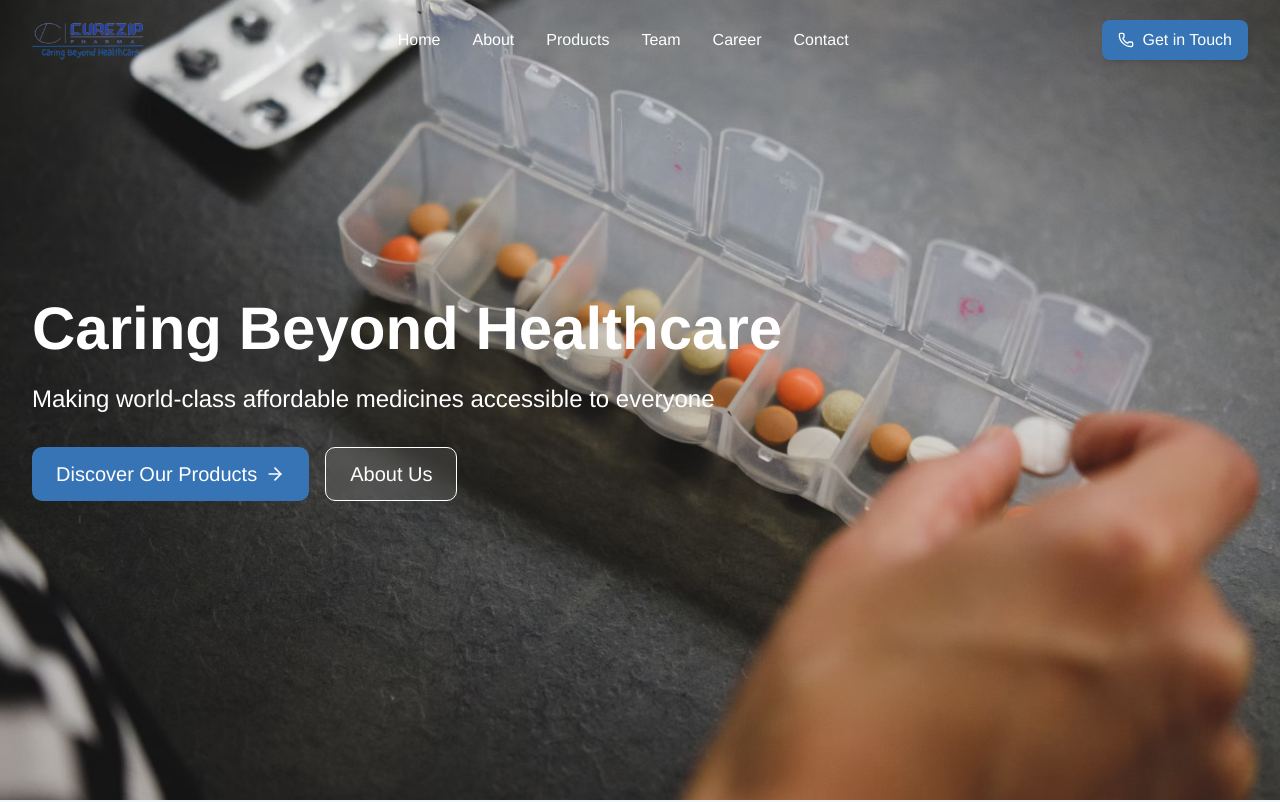
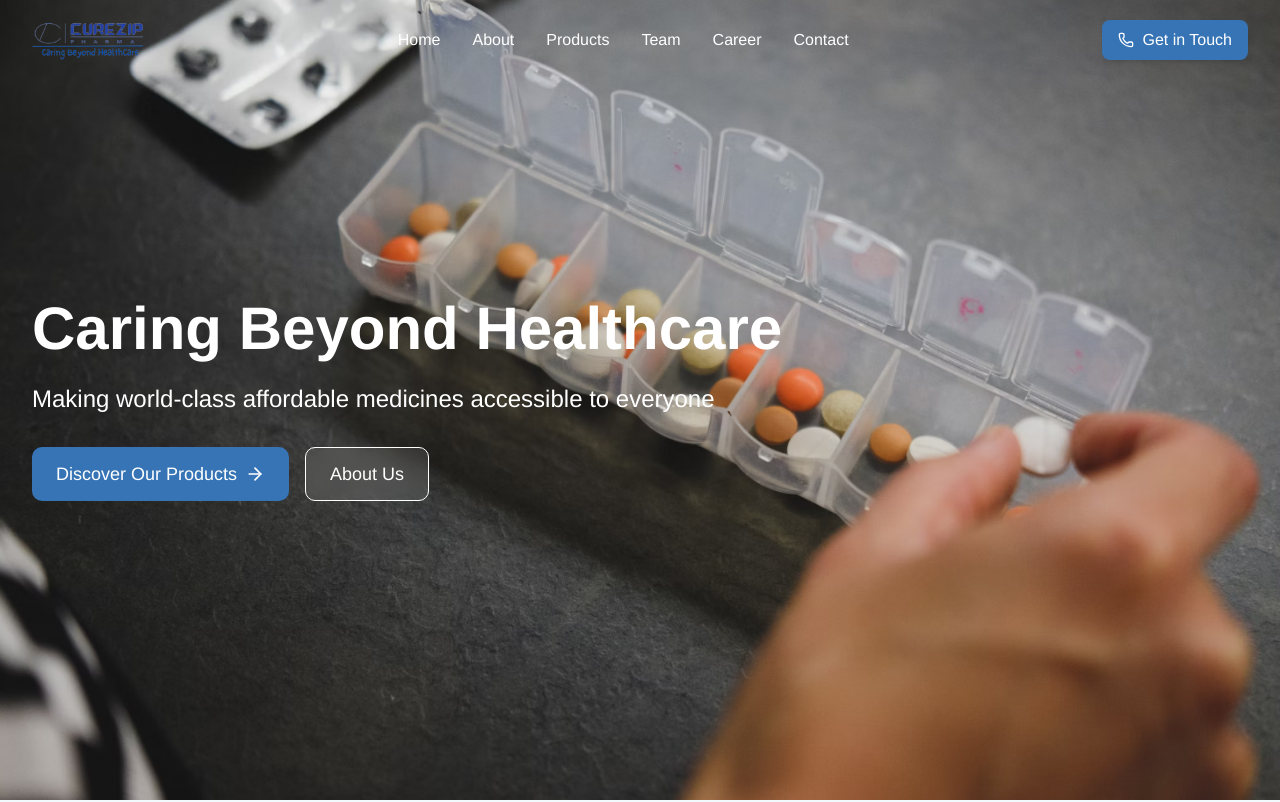
Before and after one commit to prashant7023/curezip, a Next.js app: page / in a window 1280 px wide. Shown: the top 802 px of the page. Built offline with nearby package versions, Linux system fonts and the light colour scheme.

Commit message:
update font size

```diff
--- a/src/app/products/page.jsx
+++ b/src/app/products/page.jsx
@@ -56,7 +56,7 @@ export default function ProductsPage() {
         </div>
 
         <div className="absolute bottom-0 left-0 right-0">
-          <svg xmlns="http://www.w3.org/2000/svg" viewBox="0 0 1440 230" className="text-[#f2f9fd]">
+          <svg xmlns="http://www.w3.org/2000/svg" viewBox="0 0 1440 250" className="text-[#f2f9fd]">
             <path
               fill="currentColor"
               fillOpacity="1"
--- a/src/components/hero-section/home.jsx
+++ b/src/components/hero-section/home.jsx
@@ -195,7 +195,7 @@ export default function Home() {
             >
               <Link
                 href="/products"
-                className=" bg-[#3674B5] text-base lg:text-xl hover:bg-[#266cb6] transition duration-300 cursor-pointer px-6 py-3 rounded-lg text-white flex items-center"
+                className=" bg-[#3674B5] text-base lg:text-lg hover:bg-[#266cb6] transition duration-300 cursor-pointer px-6 py-3 rounded-lg text-white flex items-center"
               >
                 Discover Our Products
                 <ArrowRight className="ml-2 h-5 w-5" />
@@ -203,7 +203,7 @@ export default function Home() {
 
               <Link
                 href="/about"
-                className="text-base lg:text-xl bg-white/10 backdrop-blur-sm text-white border border-white hover:bg-white/20 px-6 py-3 rounded-lg"
+                className="text-base lg:text-lg bg-white/10 backdrop-blur-sm text-white border border-white hover:bg-white/20 px-6 py-3 rounded-lg"
               >
                 About Us
               </Link>
```
Also changed, not shown: public/main.jpg (deleted).
